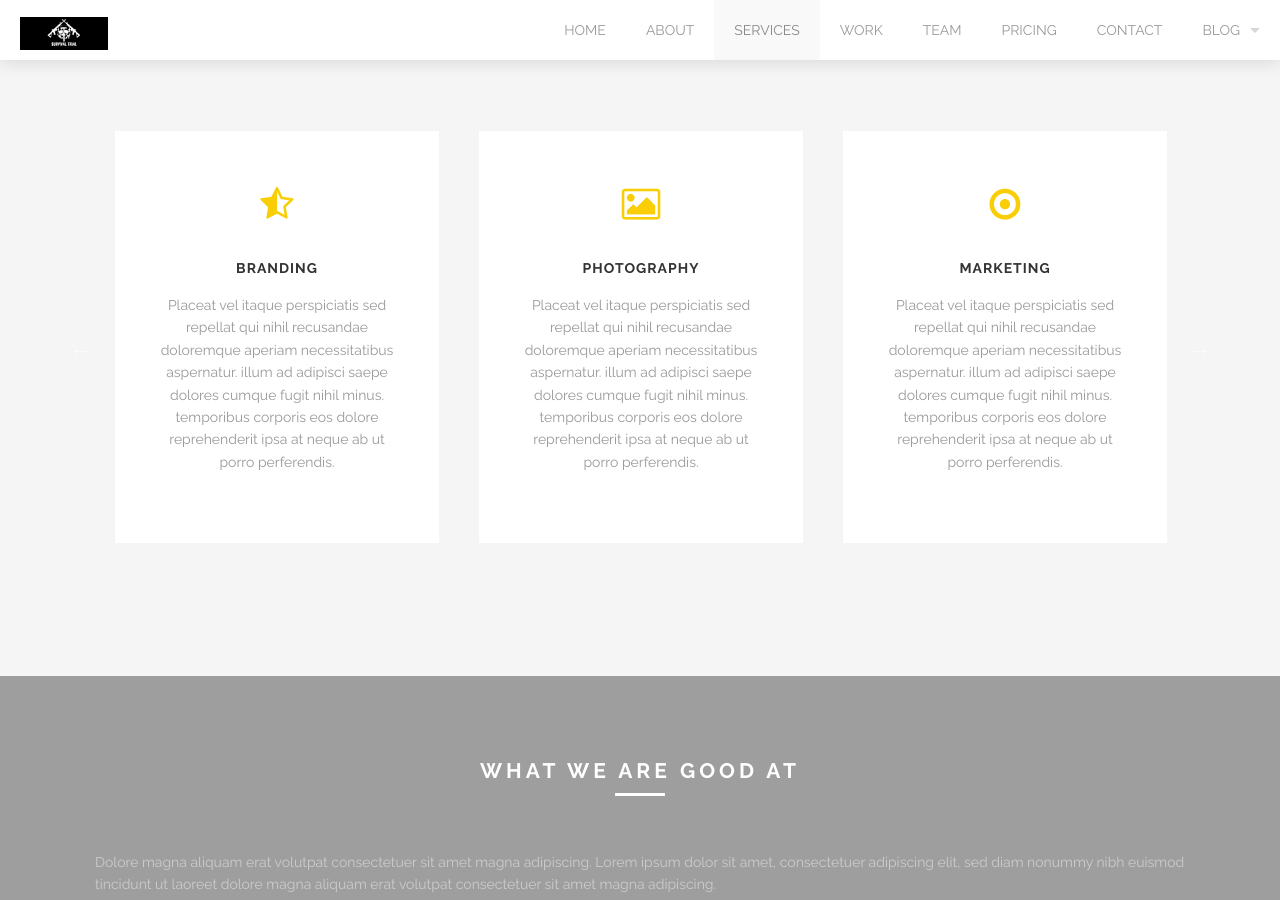
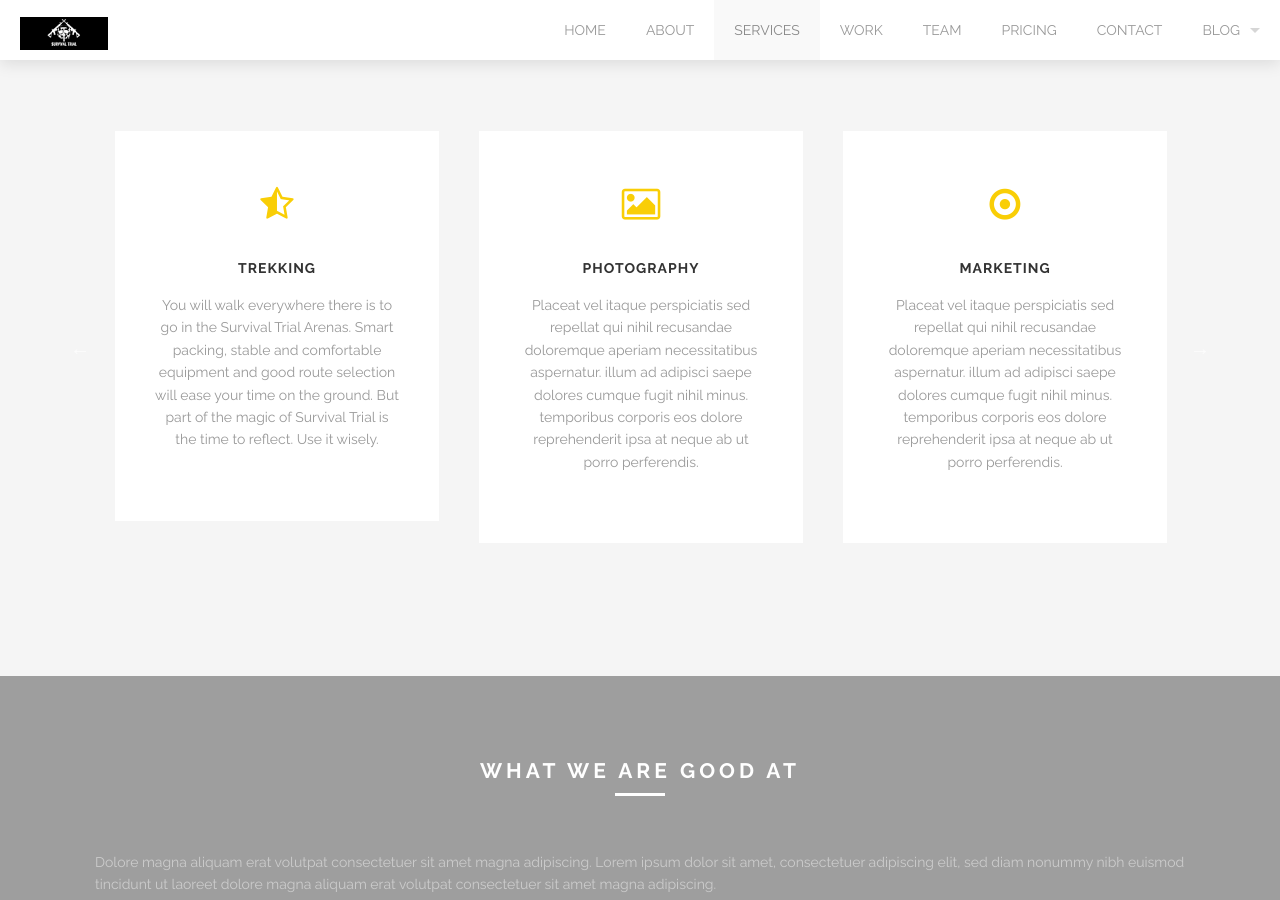
Before and after one commit to jonweiler/jonweiler.github.io, a Jekyll site: the page built from index.html, in a window 1280 px wide and 900 px high, scrolled down 2400 px. Built offline with Jekyll 4.4.1, drawn with Linux system fonts in a browser that asks for light colours.

Commit message:
update trekking

```diff
--- a/index.html
+++ b/index.html
@@ -311,7 +311,7 @@ socials:
         <div class='boxes'>
           {% include box.html class="fa fa-trophy" title="Orienteering" text="Land Navigation is the core of Survival Trial and ultimately, the make or break in Competitors.  The terrain is harsh and challenging; correct plotting, route selection and day/night navigation is the key to success in the ST Arenas." %}
           {% include box.html class="fa fa-compass" title="First Aid" text="Survival Trial is Life; it is about Preparation.  Having a basic understanding of lifesaving skills should be at the utmost importance to all of us.  There may come a time where we are alone in the situation and absolutely have to help and safe.  Learn basic First Aid - it will make you a better person." %}
-          {% include box.html class="fa fa-star-half-empty" title="Branding" text="Placeat vel itaque perspiciatis sed repellat qui nihil recusandae doloremque aperiam necessitatibus aspernatur. illum ad adipisci saepe dolores cumque fugit nihil minus. temporibus corporis eos dolore reprehenderit ipsa at neque ab ut porro perferendis." %}
+          {% include box.html class="fa fa-star-half-empty" title="Trekking" text="You will walk everywhere there is to go in the Survival Trial Arenas.  Smart packing, stable and comfortable equipment and good route selection will ease your time on the ground.  But part of the magic of Survival Trial is the time to reflect.  Use it wisely." %}
           {% include box.html class="fa fa-image" title="Photography" text="Placeat vel itaque perspiciatis sed repellat qui nihil recusandae doloremque aperiam necessitatibus aspernatur. illum ad adipisci saepe dolores cumque fugit nihil minus. temporibus corporis eos dolore reprehenderit ipsa at neque ab ut porro perferendis." %}
           {% include box.html class="fa fa-dot-circle-o" title="Marketing" text="Placeat vel itaque perspiciatis sed repellat qui nihil recusandae doloremque aperiam necessitatibus aspernatur. illum ad adipisci saepe dolores cumque fugit nihil minus. temporibus corporis eos dolore reprehenderit ipsa at neque ab ut porro perferendis." %}
         </div>
```
